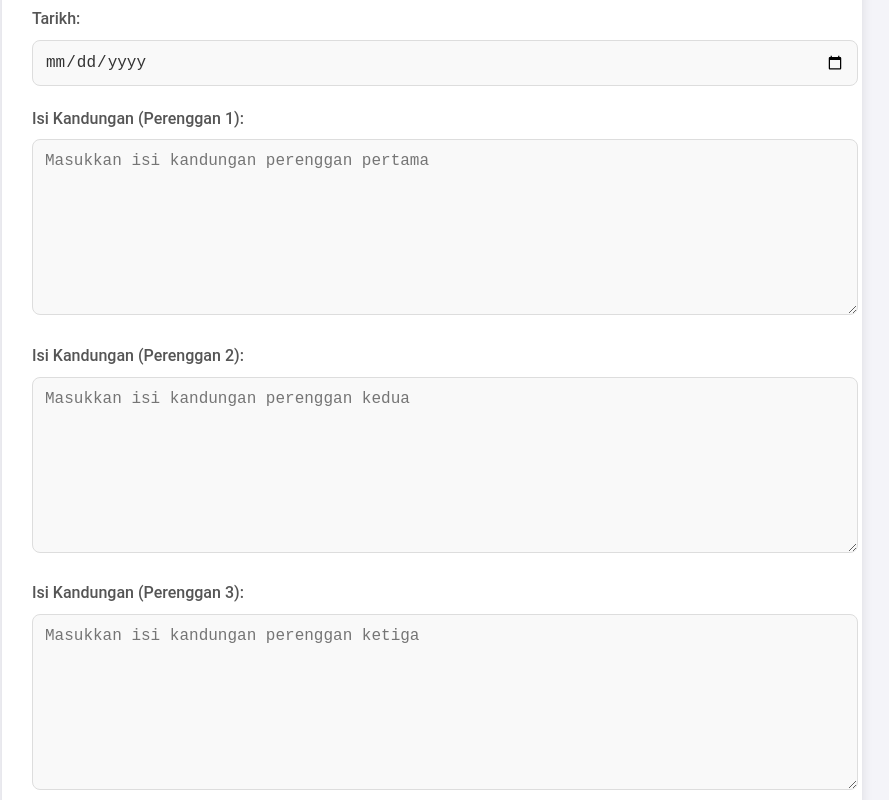
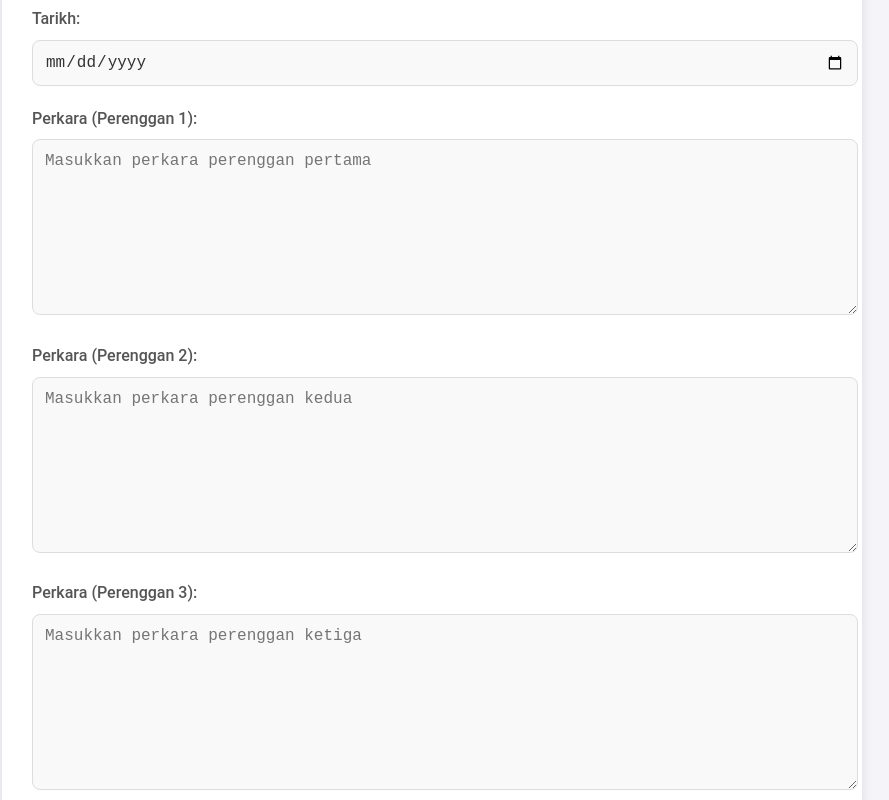
Before and after one commit to mrzcx8/GenerateSurat, a plain HTML site: page index.html in a window 1280 px wide. Shown: the part 440-1240 px from the top of the page, without its empty margins (208-1097 px from the left). Drawn offline with Linux system fonts and the light colour scheme.

Commit message:
Update index.html

```diff
--- a/index.html
+++ b/index.html
@@ -159,7 +159,7 @@
                 <option value="tawaran">Surat Tawaran Kerja</option>
                 <option value="jualbeli">Surat Perjanjian Jual Beli</option>
                 <option value="sewa">Surat Perjanjian Sewa Rumah</option>
-                <option value="kemasukan">Surat Permohonan Kemasukan</option>
+                <option value="kemasukan">Surat Kemasukan</option>
                 <option value="jemputan">Surat Jemputan Rasmi</option>
                 <option value="penghargaan">Surat Penghargaan</option>
                 <option value="kerjasama">Surat Permohonan Kerjasama</option>
@@ -184,18 +184,18 @@
         </div>
 
         <div class="form-group">
-            <label for="isiKandungan1">Isi Kandungan (Perenggan 1):</label>
-            <textarea id="isiKandungan1" placeholder="Masukkan isi kandungan perenggan pertama" required></textarea>
+            <label for="isiKandungan1">Perkara (Perenggan 1):</label>
+            <textarea id="isiKandungan1" placeholder="Masukkan perkara perenggan pertama" required></textarea>
         </div>
 
         <div class="form-group">
-            <label for="isiKandungan2">Isi Kandungan (Perenggan 2):</label>
-            <textarea id="isiKandungan2" placeholder="Masukkan isi kandungan perenggan kedua" required></textarea>
+            <label for="isiKandungan2">Perkara (Perenggan 2):</label>
+            <textarea id="isiKandungan2" placeholder="Masukkan perkara perenggan kedua" required></textarea>
         </div>
 
         <div class="form-group">
-            <label for="isiKandungan3">Isi Kandungan (Perenggan 3):</label>
-            <textarea id="isiKandungan3" placeholder="Masukkan isi kandungan perenggan ketiga" required></textarea>
+            <label for="isiKandungan3">Perkara (Perenggan 3):</label>
+            <textarea id="isiKandungan3" placeholder="Masukkan perkara perenggan ketiga" required></textarea>
         </div>
     </form>
 
@@ -210,7 +210,7 @@
         <p><strong>Kepada:</strong> <span id="previewNamaPenerima"></span></p>
         <p><strong>Daripada:</strong> <span id="previewNamaPengirim"></span></p>
         <p><strong>Tarikh:</strong> <span id="previewTarikh"></span></p>
-        <p><strong>Isi Kandungan:</strong></p>
+        <p><strong>Perkara:</strong></p>
         <p id="previewIsiKandungan1"></p>
         <p id="previewIsiKandungan2"></p>
         <p id="previewIsiKandungan3"></p>
@@ -223,11 +223,11 @@
 
 <!-- Kandungan Surat untuk PDF -->
 <div id="content" style="display: none;">
-    <h1 id="pdfJenisSurat"></h1>
+    <h1 style="text-align: center;" id="pdfJenisSurat">Surat Kemasukan</h1>
     <p><strong>Kepada:</strong> <span id="pdfNamaPenerima"></span></p>
     <p><strong>Daripada:</strong> <span id="pdfNamaPengirim"></span></p>
     <p><strong>Tarikh:</strong> <span id="pdfTarikh"></span></p>
-    <p><strong>Isi Kandungan:</strong></p>
+    <p><strong>Perkara:</strong></p>
     <p id="pdfIsiKandungan1"></p>
     <p id="pdfIsiKandungan2"></p>
     <p id="pdfIsiKandungan3"></p>
```
